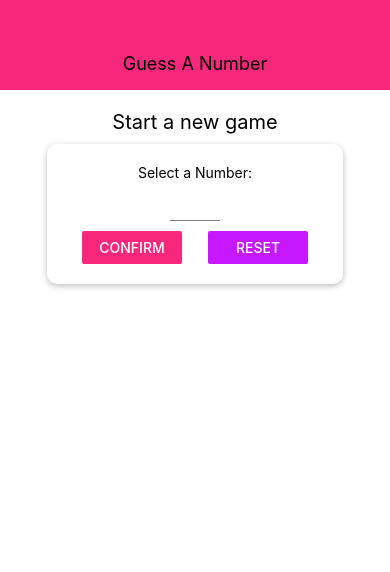
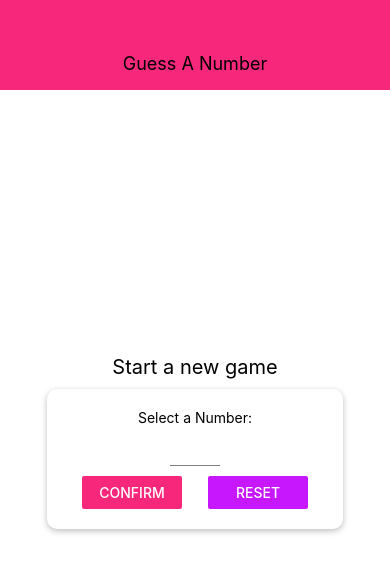
Before and after one commit to simon-day/rn-guess-game, a React Native app: screen / in a window 390 px wide. Shown: the top 572 px of the page. Built offline with nearby package versions, Linux system fonts and the light colour scheme.

Commit message:
Improve styling

```diff
--- a/screens/GameOverScreen.js
+++ b/screens/GameOverScreen.js
@@ -8,10 +8,12 @@ const GameOverScreen = (props) => {
   return (
     <View style={styles.screen}>
       <Text>The game is over!</Text>
-      <Card>
+      <Card style={styles.cardContainer}>
         <Text>Number of rounds: {guessRounds}</Text>
         <Text>Number was: {userNumber}</Text>
-        <Button onPress={onRestart} title="Play Again" />
+        <View style={styles.button}>
+          <Button onPress={onRestart} title="Play Again" />
+        </View>
       </Card>
     </View>
   );
@@ -23,6 +25,14 @@ const styles = StyleSheet.create({
     justifyContent: 'center',
     alignItems: 'center',
   },
+  cardContainer: {
+    margin: 20,
+    alignItems: 'center',
+    justifyContent: 'center',
+  },
+  button: {
+    padding: 10,
+  },
 });
 
 export default GameOverScreen;
--- a/screens/GameScreen.js
+++ b/screens/GameScreen.js
@@ -76,6 +76,7 @@ const styles = StyleSheet.create({
     flex: 1,
     padding: 10,
     alignItems: 'center',
+    justifyContent: 'center',
   },
   buttonContainer: {
     flexDirection: 'row',
--- a/screens/StartGameScreen.js
+++ b/screens/StartGameScreen.js
@@ -105,7 +105,9 @@ const styles = StyleSheet.create({
   screen: {
     flex: 1,
     padding: 10,
+    justifyContent: 'center',
     alignItems: 'center',
+    marginBottom: 60,
   },
   title: {
     fontSize: 20,
```
